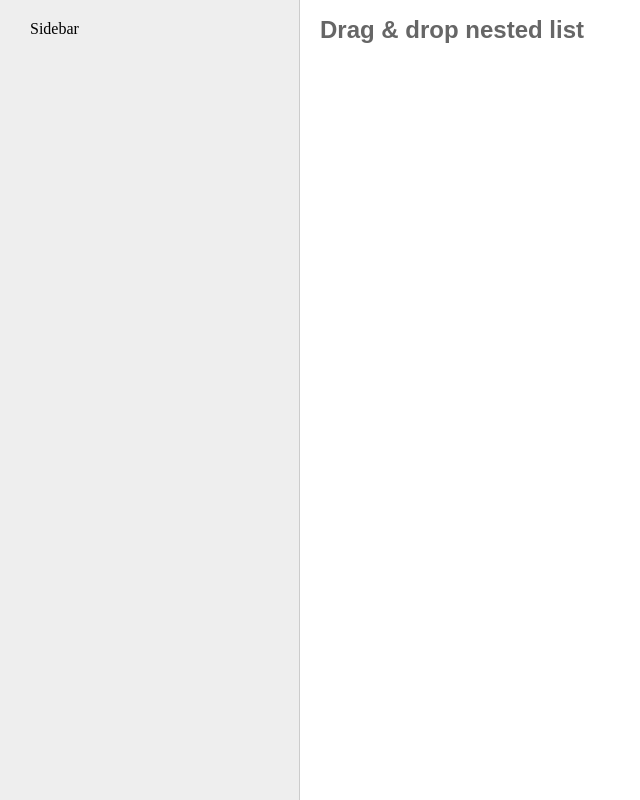
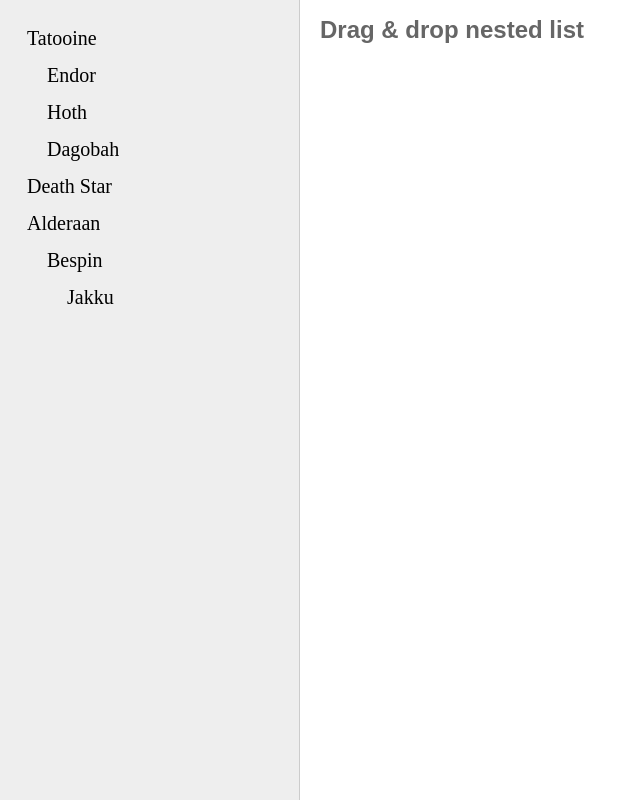
Before and after one commit to lomeat/draggable-tree, a React (Create React App) app: page / in a window 1280 px wide. Shown: the whole page, without its empty margins (0-640 px from the left). Built offline with nearby package versions, Linux system fonts and the light colour scheme.

Commit message:
add sidebar with dragging with react-dnd

```diff
--- a/package.json
+++ b/package.json
@@ -11,12 +11,14 @@
     "@types/jest": "^24.9.1",
     "@types/node": "^12.12.53",
     "@types/react": "^16.9.44",
+    "@types/react-dnd": "^3.0.2",
     "@types/react-dom": "^16.9.8",
     "@types/styled-components": "^5.1.2",
     "faker": "^4.1.0",
     "normalize.css": "^8.0.1",
     "react": "^16.13.1",
     "react-beautiful-dnd": "^13.0.0",
+    "react-dnd": "^11.1.3",
     "react-dom": "^16.13.1",
     "react-redux": "^7.2.1",
     "react-scripts": "3.4.1",
--- /dev/null
+++ b/src/Sidebar/Item.tsx
@@ -0,0 +1,69 @@
+import React from "react";
+import styled from "styled-components";
+import { DropTarget, DragSource } from "react-dnd";
+
+import { Tree } from "./Tree";
+import { ItemType } from "../types";
+
+type Props = {
+  id: any;
+  parent: any;
+  item: ItemType;
+  moveItem: Function;
+  findItem: Function;
+};
+
+const source = {
+  startDragging(props: Props) {
+    return {
+      id: props.id,
+      parent: props.parent,
+      items: props.item.children,
+    };
+  },
+
+  isDragging(props: Props, monitor: any) {
+    return props.id === monitor.getItem().id;
+  },
+};
+
+const target = {
+  canDrop() {
+    return false;
+  },
+
+  hover(props: Props, monitor: any) {
+    const { id: draggedId } = monitor.getItem();
+    const { id: overId } = props;
+
+    if (draggedId === overId || draggedId === props.parent) return;
+    if (!monitor.isOver({ shallow: true })) return;
+
+    props.moveItem(draggedId, overId, props.parent);
+  },
+};
+
+export const Item = ({ item, parent, moveItem, findItem }: Props) => {
+  return (
+    <div>
+      <Title>{item.title}</Title>
+      <Tree
+        parent={item.id}
+        items={item.children}
+        moveItem={moveItem}
+        findItem={findItem}
+      />
+    </div>
+  );
+};
+
+const Title = styled.div`
+  border: 1px solid transparent;
+  padding: 6px;
+  font-size: 20px;
+  transition: 0.1s ease;
+  :hover {
+    border: 1px solid #555;
+    cursor: pointer;
+  }
+`;
--- /dev/null
+++ b/src/Sidebar/Tree.tsx
@@ -0,0 +1,51 @@
+import React from "react";
+import styled from "styled-components";
+
+import { Item } from "./Item";
+import { ItemType } from "../types";
+
+type Props = {
+  id?: any;
+  items: any;
+  parent: any;
+  moveItem: Function;
+  findItem: Function;
+};
+
+const target = {
+  drop() {},
+
+  hover(props: Props, monitor: any) {
+    const { id: draggedId, parent, items } = monitor.getItem();
+
+    if (!monitor.isOver({ shallow: true })) return;
+
+    const descendantNode = props.findItem(props.parent, items);
+    if (descendantNode) return;
+    if (parent === props.parent || draggedId === props.parent) return;
+
+    props.moveItem(draggedId, props.id, props.parent);
+  },
+};
+
+export const Tree = ({ items, parent, moveItem, findItem }: Props) => {
+  return (
+    <Wrapper>
+      {items.map((item: ItemType) => (
+        <Item
+          key={item.id}
+          id={item.id}
+          parent={parent}
+          item={item}
+          moveItem={moveItem}
+          findItem={findItem}
+        />
+      ))}
+    </Wrapper>
+  );
+};
+
+const Wrapper = styled.div`
+  position: relative;
+  padding-left: 20px;
+`;
--- a/src/Sidebar.tsx
+++ b/src/Sidebar/index.tsx
@@ -1,11 +1,8 @@
 import React, { useState } from "react";
 import styled from "styled-components";
 
-type Item = {
-  id: number;
-  title: string;
-  children?: Item[];
-};
+import { ItemType } from "../types";
+import { Tree } from "./Tree";
 
 export const Sidebar = () => {
   const [tree, setTree] = useState([
@@ -39,7 +36,7 @@
   const moveItem = (id: number, afterId: number, nodeId: number) => {
     if (id === afterId) return;
 
-    const removeNode = (id: number, items: Item[]) => {
+    const removeNode = (id: number, items: ItemType[]) => {
       for (const node of items) {
         if (node.id === id) {
           items.splice(items.indexOf(node), 1);
@@ -52,7 +49,7 @@
       }
     };
 
-    const item: Item = { ...findItem(id, tree) };
+    const item: ItemType = { ...findItem(id, tree) };
     if (isNaN(item.id)) {
       return;
     }
@@ -64,18 +61,18 @@
       dest.push(item);
     } else {
       const index = dest.indexOf(
-        dest.filter((a: Item) => a.id === afterId).shift()
+        dest.filter((a: ItemType) => a.id === afterId).shift()
       );
       removeNode(id, tree);
       dest.splice(index, 0, item);
     }
   };
 
-  const findItem = (id: number, items: Item[]): Item => {
+  const findItem = (id: number, items: ItemType[]): ItemType => {
     for (const node of items) {
       if (node.id === id) return node;
       if (node.children && node.children.length) {
-        const result: Item = findItem(id, node.children);
+        const result: ItemType = findItem(id, node.children);
         if (result) {
           return result;
         }
@@ -86,7 +83,12 @@
 
   return (
     <Wrapper>
-      <Item>Sidebar</Item>
+      <Tree
+        parent={null}
+        items={tree}
+        moveItem={moveItem}
+        findItem={findItem}
+      />
     </Wrapper>
   );
 };
@@ -96,9 +98,5 @@
   border-right: 1px solid #ccc;
   min-width: 300px;
   box-sizing: border-box;
-  padding: 20px;
+  padding-top: 20px;
 `;
-
-const Item = styled.div`
-  padding-left: 10px;
-`;
--- /dev/null
+++ b/src/types.ts
@@ -0,0 +1,5 @@
+export type ItemType = {
+  id: number;
+  title: string;
+  children?: ItemType[];
+};
```
Also changed, not shown: 1 other file (tests, documents, lock files or other folders).
